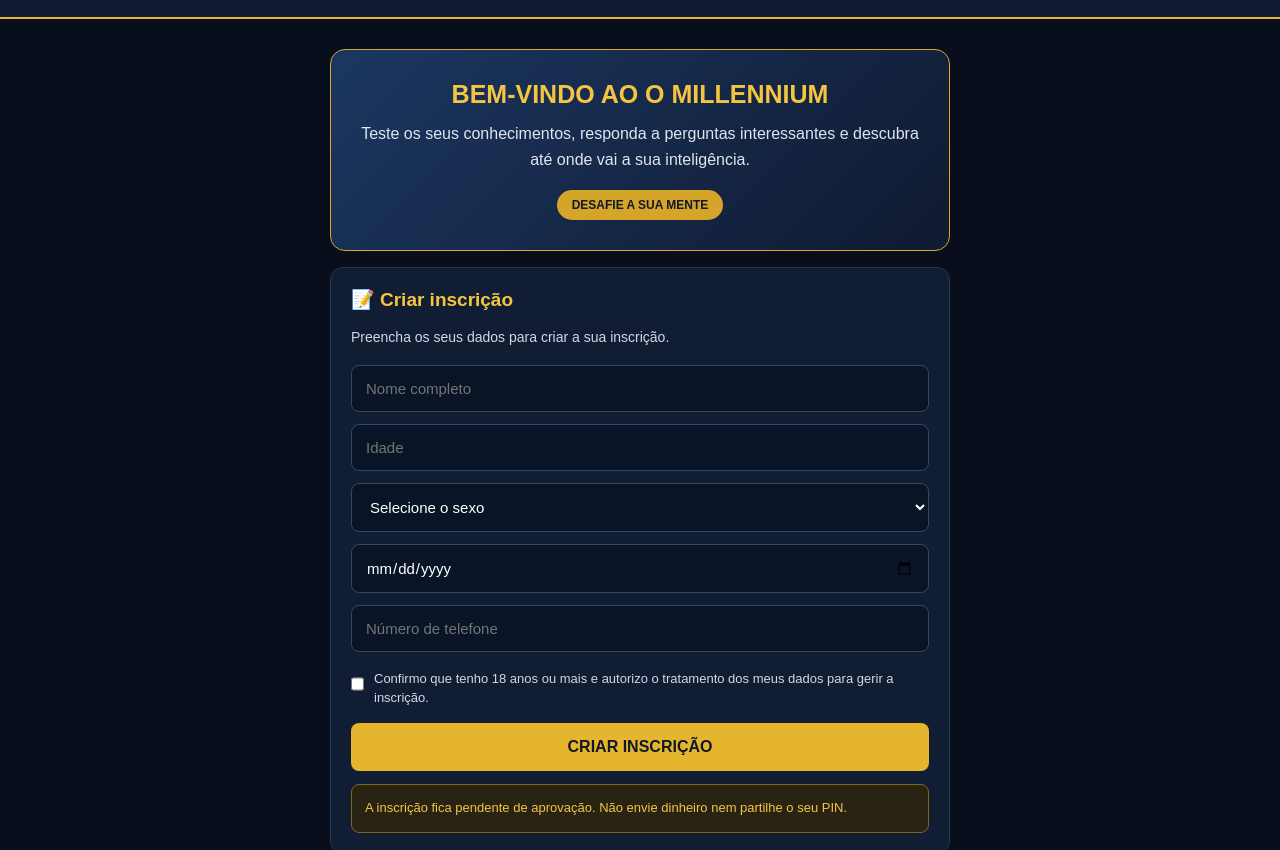
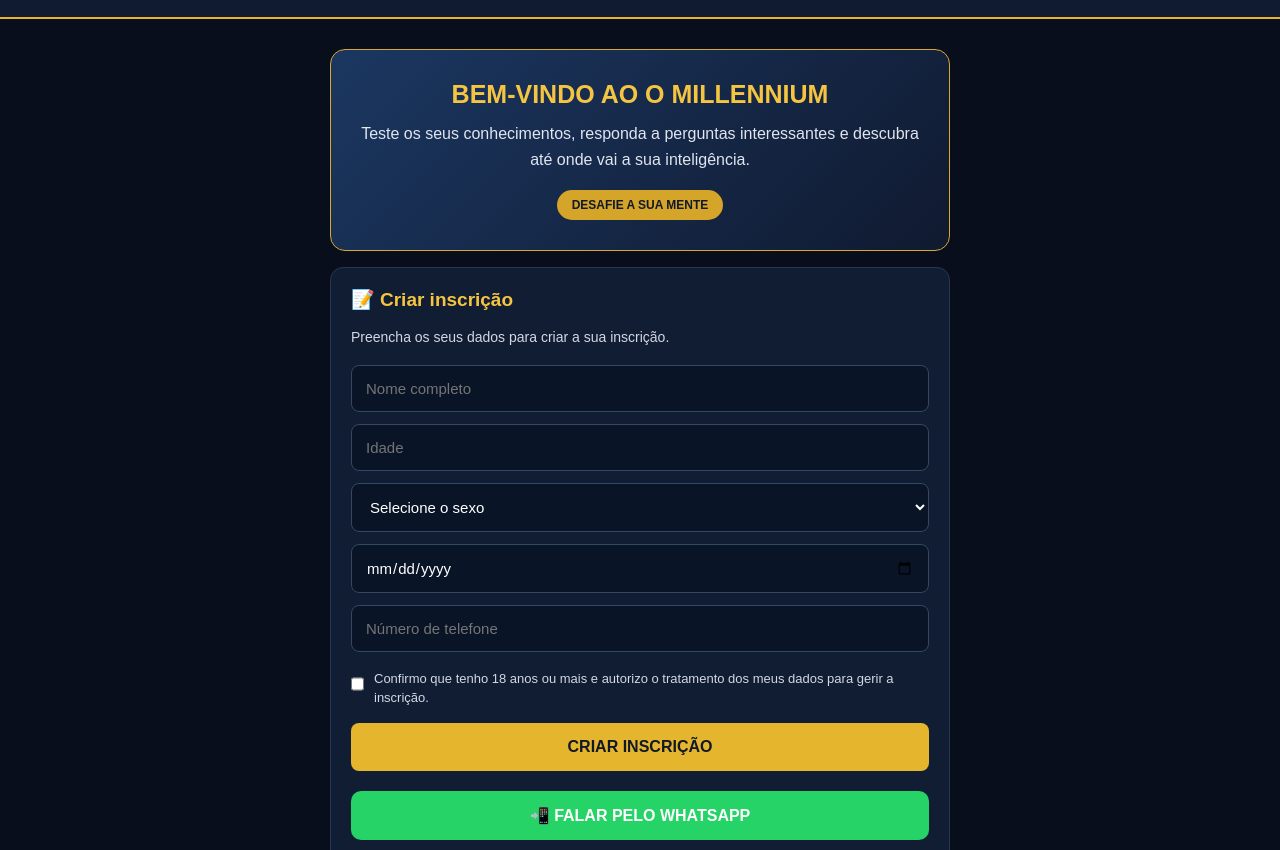
Before and after one commit to veronicamoraisnioca-source/O-MILLENNIUM, a website: page public/index.html in a window 1280 px wide. Shown: the part 79-929 px from the top of the page. Drawn offline with Linux system fonts and the light colour scheme.

Commit message:
Adiciona botão WhatsApp.

```diff
--- a/public/index.html
+++ b/public/index.html
@@ -242,6 +242,15 @@ footer {
             </button>
 
         </form>
+        <div style="text-align:center; margin-top:20px;">
+  <a href="https://wa.me/258852487728?text=Olá!%20Fiz%20a%20minha%20inscrição%20no%20O%20MILLENNIUM."
+     target="_blank"
+     style="display:block; background:#25D366; color:white;
+     padding:15px; border-radius:10px; text-decoration:none;
+     font-weight:bold;">
+     📲 FALAR PELO WHATSAPP
+  </a>
+        </div>
 
         <p id="estado" role="status" aria-live="polite"></p>
 
```
